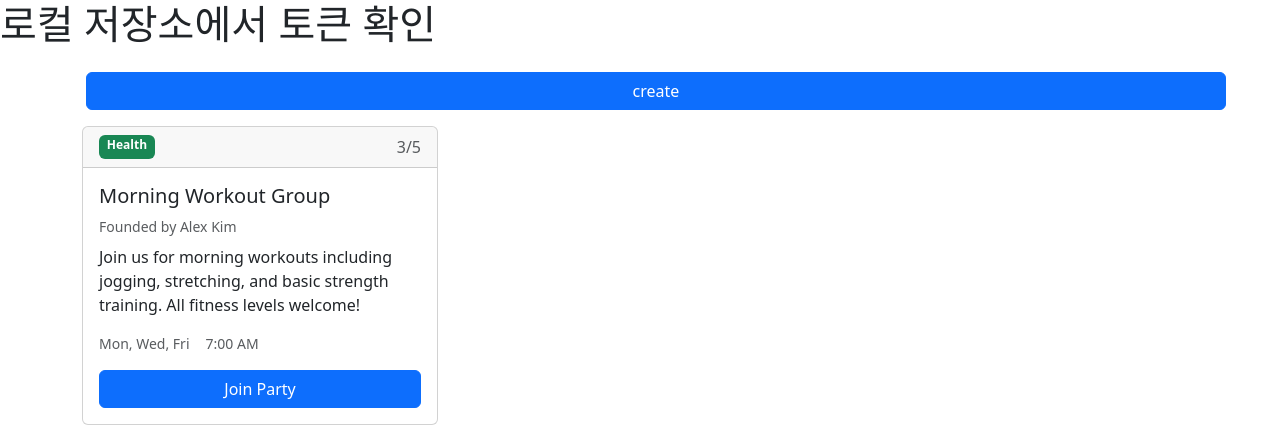
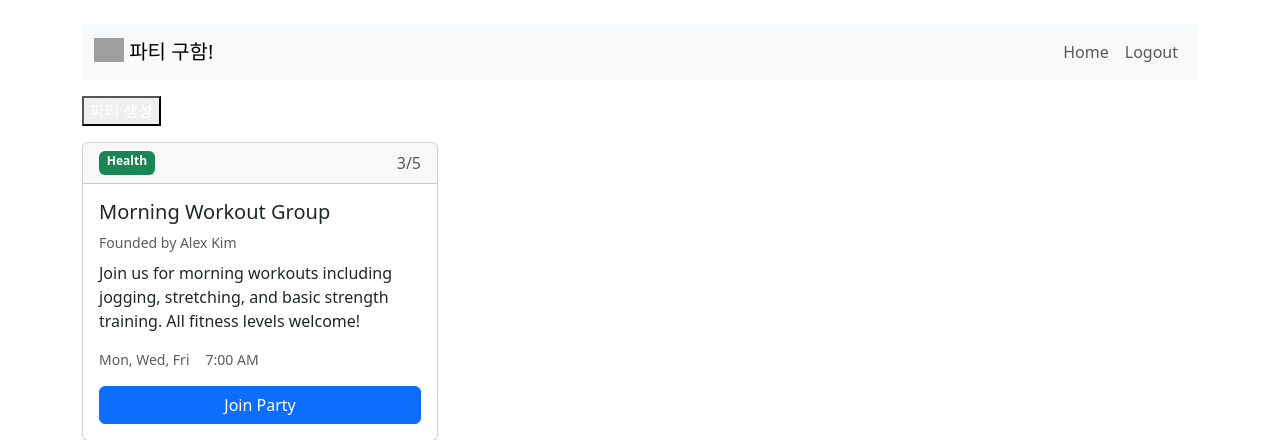
Before and after one commit to JOJoungMin/crfparty, a Flask app: page /index in a window 1280 px wide. Shown: the top 440 px of the page. Run offline with Flask 3, Linux system fonts and the light colour scheme; some libraries are stand-ins or nearby versions; grey boxes are pictures that could not be loaded.

Commit message:
상단 수정정

```diff
--- a/app.py
+++ b/app.py
@@ -165,11 +165,9 @@
    data = request.get_json()
 
    partymanaser_cord = data.get('partyCord_give')
-   print(partymanaser_cord)
    user_arr = data.get('party_member')
    userCord_arr = data.get('partymember_cord')
-   print(type(user_arr))
-   print(userCord_arr)
+
 #
    result = db.party.update_one(
     {'partymanaser_cord': partymanaser_cord},
--- a/templates/index.html
+++ b/templates/index.html
@@ -10,14 +10,46 @@
 </head>
 
 <body>
-  <h1>로컬 저장소에서 토큰 확인</h1>
+
   <div id="tokenValue"></div>
-    <div class="container mt-4">
+  <div class="container mt-4">
 
-        <div class="row">
-            <button class="btn btn-primary ms-3 mb-3" data-bs-toggle="modal" data-bs-target="#myModal">create</button>
+    <nav class="navbar navbar-expand-lg navbar-light bg-light">
+      <div class="container-fluid">
+        <a class="navbar-brand" href="#">
+          <img src="{{ url_for('static', filename='people_icon.png') }}" alt="" width="30" height="24"
+            class="d-inline-block align-text-top">
+          파티 구함!
+        </a>
+        <div class="collapse navbar-collapse">
+          <ul class="navbar-nav ms-auto"> <!-- 오른쪽 정렬 -->
+            <li class="nav-item">
+              <a class="nav-link" href="/index">Home</a>
+            </li>
+            <li class="nav-item">
+              <a id="logoutButton" class="nav-link" href="#">Logout</a>
+            </li>
+          </ul>
         </div>
+      </div>
+    </nav>
 
+
+
+    <div class="flex justify-between items-center mt-3">
+      <!-- 사용자 인사말 -->
+      <div>
+        <span id="userGreeting" class="text-gray-700 font-semibold"></span>
+      </div>
+
+      <!-- 파티 생성 버튼 -->
+      <div class="w-1/3">
+        <button class="bg-blue-500 hover:bg-blue-600 text-white w-full h-[50px] mb-3" data-bs-toggle="modal"
+          data-bs-target="#myModal">
+          파티 생성
+        </button>
+      </div>
+    </div>
         <!-- 모달 -->
     <div class="modal fade" id="myModal" tabindex="-1" aria-labelledby="modalLabel" aria-hidden="true">
         <div class="modal-dialog">
@@ -365,7 +397,36 @@
 
 
 
-// 제목, 작성자, 인원, 내용, 일시시
+// Logout 버튼 클릭 이벤트
+document.getElementById("logoutButton").addEventListener("click", () => {
+    // 로컬 저장소에서 데이터 삭제
+    localStorage.clear(); // 모든 로컬 저장소 데이터 삭제
+    // 또는 특정 키만 삭제하려면 아래처럼 사용
+    // localStorage.removeItem("token");
+
+    // 로그아웃 후 리다이렉트 (예: 로그인 페이지로 이동)
+    window.location.href = "/login"; // 로그인 페이지 경로로 변경
+  });
+
+
+   //<!-- userName 님 환영합니다 기능 Greeting ..-->
+   document.addEventListener("DOMContentLoaded", () => {
+  // 로컬 저장소에서 "token" 키의 값을 가져옴
+  const token = localStorage.getItem("token");
+
+  if (token) {
+    // JSON 문자열을 JavaScript 객체로 변환
+    const userData = JSON.parse(token);
+
+    // user_name과 user_code를 추출
+    const userName = userData.user_name;
+    const userCode = userData.user_cord;
+
+    // 인사말 표시
+    const greetingElement = document.getElementById("userGreeting");
+    greetingElement.innerText = `${userName} (${userCode})님 환영합니다!`;
+  }
+});
 
 
 
```
